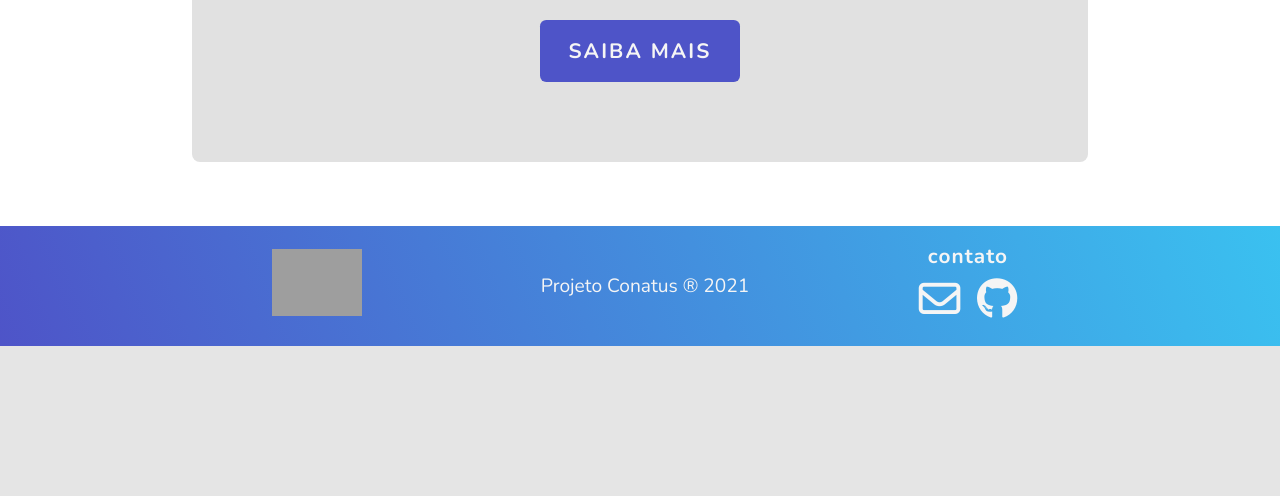
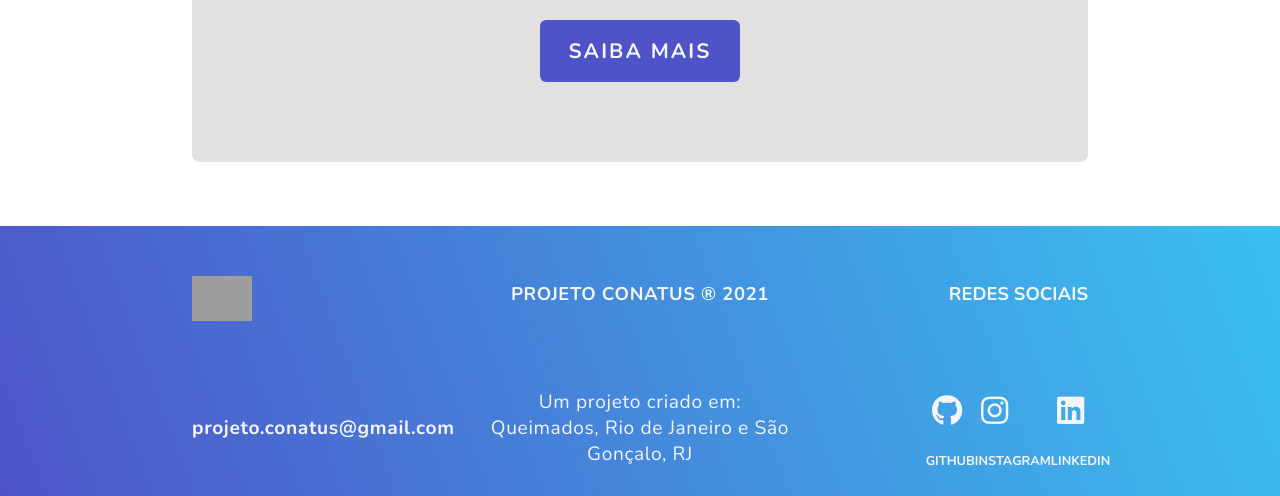
Before and after one commit to projeto-conatus/conatus, a PHP site: page / in a window 1280 px wide. Shown: the part 3600-4096 px from the top of the page. Before the commit the page ends 3946 px from the top, so only its background shows below. Run offline with PHP 8.4, Linux system fonts and the light colour scheme; some libraries are stand-ins or nearby versions; some web fonts are replaced; grey boxes are pictures that could not be loaded.

Commit message:
varios detalhes, trabalho no footer

```diff
--- a/css/apresentacao.css
+++ b/css/apresentacao.css
@@ -78,44 +78,52 @@ h3 {
 footer {
   display: flex;
   margin: 4em auto 0;
+  background: linear-gradient(249.52deg, #3ac1f0 0%, #4e54c8 100%);
 }
 
 footer .footerContainer {
-  background: linear-gradient(249.52deg, #3ac1f0 0%, #4e54c8 100%);
-  height: 80px;
+
+  height: 270px;
   width: 100%;
   display: flex;
-  justify-content: space-between;
+  flex-direction: column;
+  justify-content: space-around;
   align-items: center;
   margin: 0 auto;
-  padding: 0 0.5em;
   box-sizing: border-box;
 }
 
 footer .logoFooter {
-  width: 55px;
+  margin-top: 1rem;
+  width: 35px;
+}
+
+.footerContainer .tituloFooter {
+  font-weight: bold;
+  text-transform: uppercase;
 }
 
 footer p {
   text-align: center;
-  /* justify-self: center; */
-  font-size: 12px;
+  font-size: .86rem;
+  letter-spacing: .04rem;
 }
 
 footer .linksContato {
   display: flex;
   flex-direction: column;
-  justify-content: center;
+  justify-content: space-between;
   align-items: center;
   width: 80px;
 }
 
 .linksContato h4 {
-  text-transform: lowercase;
+  text-transform: uppercase;
   letter-spacing: 0.05em;
   height: 15px;
-  width: 95px;
+  width: 125px;
   text-align: center;
+  font-size: .86rem;
 }
 
 .linksContato .icones {
@@ -127,6 +135,12 @@ footer .linksContato {
 
 .linksContato .icones i {
   padding: 0.2em;
+}
+
+.icones span {
+  font-size: .8rem;
+  font-weight: bold;
+  text-transform: uppercase;
 }
 
 @media (min-width: 940px) {
@@ -205,17 +219,52 @@ footer .linksContato {
   }
 
   footer .footerContainer {
-    height: 120px;
-    padding: 0 17em;
+    display: grid;
+    grid-template-columns: repeat(3, 1fr);
+    grid-template-rows: 1fr 1fr;
+    grid-template-areas:
+                        " logo  titulo redes"
+                        "email stitulo icones";
+    width: 70%;
+    padding: 0;
   }
 
   footer .logoFooter {
-    width: 90px;
+    width: 60px;
+    grid-area: logo;
+  }
+
+  .tituloFooter {
+    font-size: 1.15rem;
+    grid-area: titulo;
+  }
+
+  .email {
+    grid-area: email;
+    text-align: left;
+  }
+
+  .subtituloFooter {
+    grid-area: stitulo;
+  }
+
+  .redes {
+    grid-area: redes;
+    text-align: right;
+    font-size: 1.15rem;
+    text-transform: uppercase;
   }
 
   footer p {
     font-size: 1.2em;
     width: initial;
+  }
+
+  footer .linksContato {
+    justify-self: right;
+    list-style: none;
+    font-size: 1.5rem;
+    width: 140px;
   }
 
   .linksContato h4 {
@@ -224,6 +273,7 @@ footer .linksContato {
 
   .linksContato .icones {
     font-size: 1.3em;
+    grid-area: icones;
   }
 
   .icones i {
--- a/css/headerHomePage.css
+++ b/css/headerHomePage.css
@@ -1,5 +1,18 @@
 header {
   margin: 0 auto;
+}
+
+header p {
+  text-align: center;
+  margin-bottom: 1rem;
+  text-transform: uppercase;
+  font-weight: bold;
+  letter-spacing: .05rem;
+  font-size: .86rem;
+}
+
+header p i {
+  margin-right: .2rem;
 }
 
 a {
@@ -11,13 +24,13 @@ a {
   display: flex;
   justify-content: center;
   align-items: center;
-  margin: 0em 0 2em;
+  margin: 0 0 2em;
   padding: 2em 0 0;
   box-sizing: border-box;
 }
 
 .logoContainer img {
-  width: 70px;
+  width: 52px;
 }
 
 .logoContainer span {
@@ -121,6 +134,10 @@ a {
     box-sizing: border-box;
   }
 
+  header p {
+    margin: 0 0 0 -5%;
+  }
+
   .headerContainer {
     display: flex;
     width: 70%;
--- a/css/style.css
+++ b/css/style.css
@@ -84,11 +84,10 @@ body {
     border: 3px solid transparent;
   }
 
-  .linksContato {
+  /* .linksContato {
     display: flex;
-    list-style: none;
-    font-size: 2em;
-  }
+
+  } */
 }
 
 @media (min-width: 1280px) {
--- a/index.html
+++ b/index.html
@@ -25,6 +25,8 @@
                     <img src="images/logo.svg" alt="Logo da Conatus" title="Logo da Conatus">
                     <span>Conatus</span>
                 </div>
+
+                <p><i class="fas fa-map-marker-alt"></i> Rio de Janeiro</p>
 
                 <nav class="navBar">
                     <button class="botaoMenu" title="Clique para acessar ou se cadastrar">Acessar</button>
@@ -91,13 +93,22 @@
         <div class="footerContainer">
             <a href="#homePage"><img src="images/logo.svg" alt="logomarca da Conatus" class="logoFooter"></a>
 
-            <p>Projeto Conatus &reg; 2021</p>
+            <p class="tituloFooter">Projeto Conatus &reg; 2021</p>
+
+            <p class="email" style="font-weight: bold">projeto.conatus@gmail.com</p>
+
+            <p class="subtituloFooter">
+                Um projeto criado em: <br>
+                Queimados, Rio de Janeiro e São Gonçalo, RJ
+            </p>
+
+            <h4 class="redes">Redes sociais</h4>
 
             <div class="linksContato">
-                <h4>Contato</h4>
                 <div class="icones">
-                    <li><a href="mailto:projeto.conatus@gmail.com"><i class="far fa-envelope"></i></a></li>
-                    <li><a target="_blank" href="https://github.com/projeto-conatus"><i class="fab fa-github"></i></a></li>
+                    <li><a target="_blank" href="https://github.com/projeto-conatus"><i class="fab fa-github"></i><span>Github</span></a></li>
+                    <li><a target="_blank" href="https://github.com/projeto-conatus"><i class="fab fa-instagram"></i><span>Instagram</span></a></li>
+                    <li><a target="_blank" href="https://github.com/projeto-conatus"><i class="fab fa-linkedin"></i><span>LinkedIn</span></a></li>
                 </div>
                 </ul>
             </div>
```
